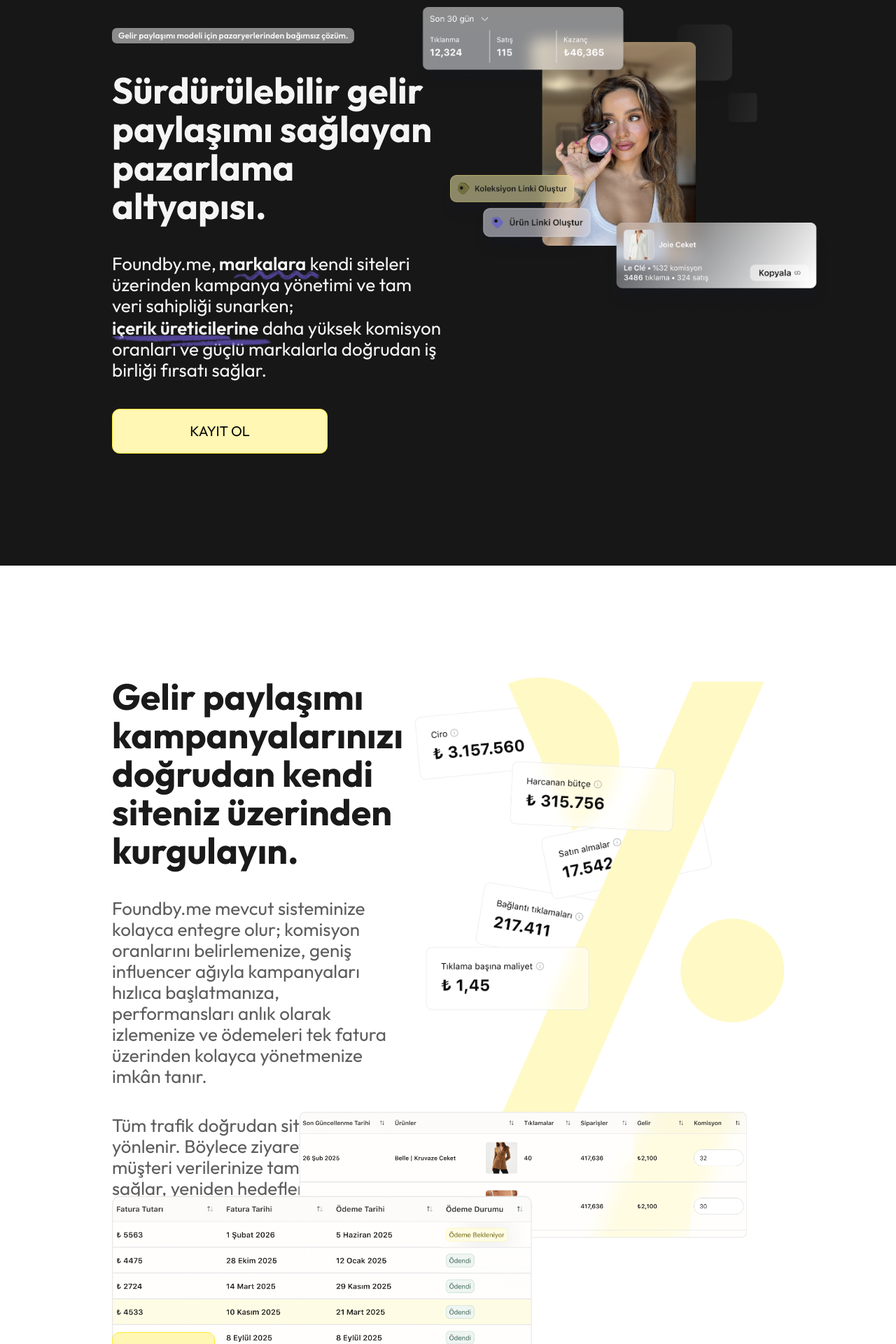
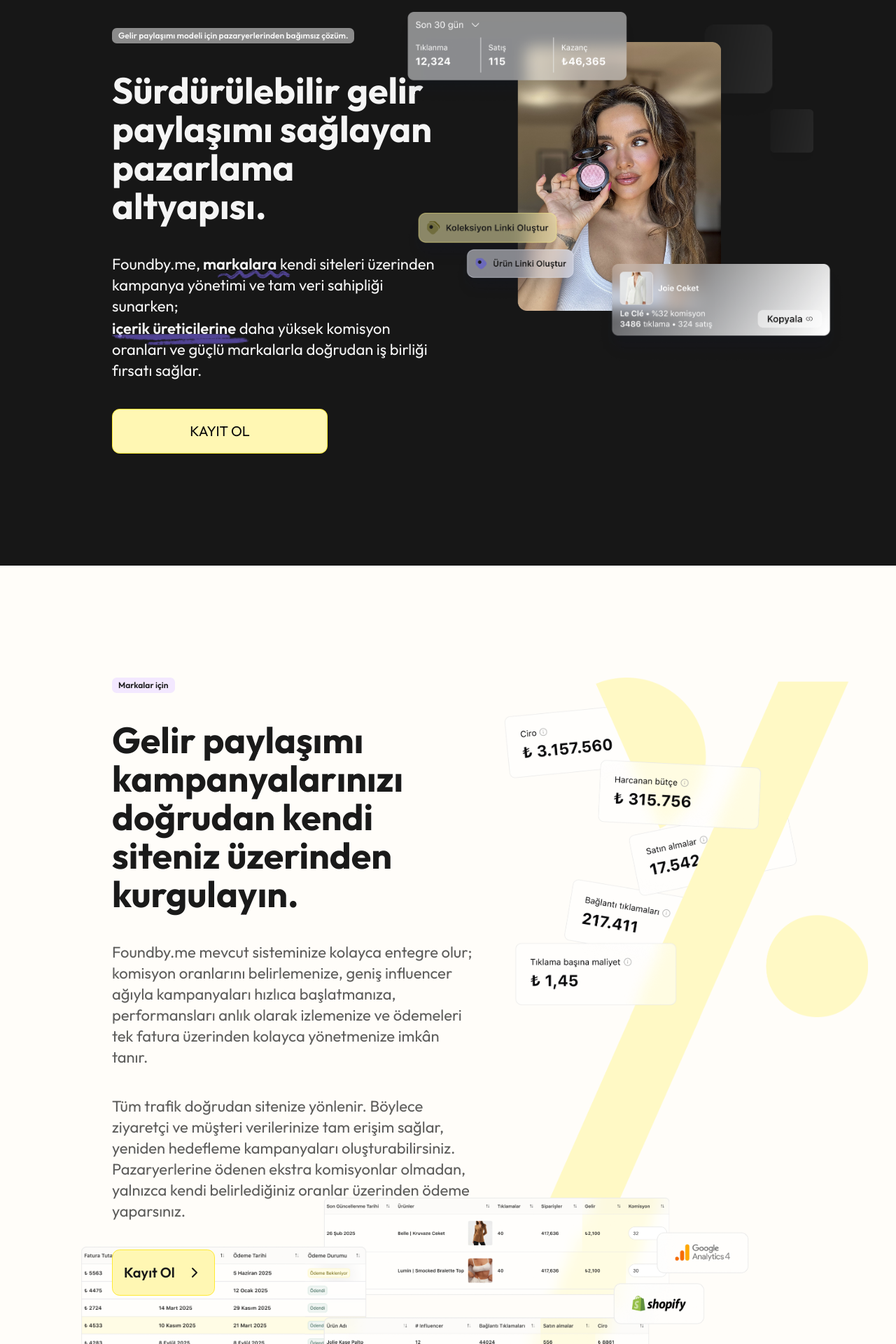
Before and after one commit to kayaayberk/foundbyme-demo, a Next.js app: page / in a window 1280 px wide. Shown: the part 120-2040 px from the top of the page at 70% size. Built offline with nearby package versions, Linux system fonts and the light colour scheme.

Commit message:
clean/tidy up the landing page with more generic usages

```diff
--- a/app/globals.css
+++ b/app/globals.css
@@ -177,6 +177,6 @@
 	}
 
 	p {
-		@apply flex flex-col gap-0.5 text-[16px] font-[400] lg:text-[22px] xl:text-[26px] xl:leading-[30px] text-primary/70;
+		@apply flex flex-col gap-0.5 text-[16px] font-[400] lg:text-[22px] xl:text-[22px] xl:leading-[30px] text-primary/70;
 	}
 }
--- a/app/page.js
+++ b/app/page.js
@@ -2,6 +2,12 @@
 
 import { useState, useEffect } from 'react'
 import Image from 'next/image'
+import { AnimatePresence, motion } from 'motion/react'
+import { Badge } from '@/components/ui/badge'
+import { Button } from '@/components/ui/button'
+import { ChevronRight } from 'lucide-react'
+
+// Import all images
 import underline1 from '@/public/page-landing/hero/underline-1.png'
 import underline2 from '@/public/page-landing/hero/underline-2.png'
 import underline3 from '@/public/page-landing/hero/underline-3.png'
@@ -12,23 +18,33 @@
 import semiRounded1 from '@/public/page-landing/hero/semi-rounded-1.png'
 import semiRounded2 from '@/public/page-landing/hero/semi-rounded-2.png'
 import bgGroup from '@/public/page-landing/section-2/bg-group.png'
+import bgMobile from '@/public/page-landing/section-2/mobile-bg.png'
 import avatar from '@/public/page-landing/hero/avatar.png'
 import table1 from '@/public/page-landing/section-2/table-1.png'
 import table2 from '@/public/page-landing/section-2/table-2.png'
 import table3 from '@/public/page-landing/section-2/table-3.png'
+import cardGoogleAnalytics from '@/public/page-landing/section-2/card-google-analytics.png'
+import cardShopify from '@/public/page-landing/section-2/card-shopify.png'
 
-import { AnimatePresence, motion } from 'motion/react'
-import { Badge } from '@/components/ui/badge'
-import { Button } from '@/components/ui/button'
-import { ChevronRight } from 'lucide-react'
+// Configuration constants
+const SCALING_CONFIG = {
+	hero: {
+		referenceWidth: 2200,
+		referenceHeight: 1200,
+		minScale: 0.35,
+		maxScale: 1.0,
+		containerSize: { width: 500, height: 570 }
+	},
+	section2: {
+		referenceWidth: 2200,
+		referenceHeight: 1200,
+		minScale: 0.4,
+		maxScale: 1.0,
+		containerSize: { width: 1800, height: 600 }
+	}
+}
 
-export default function Home() {
-	const [scale, setScale] = useState(1)
-
-	// Base dimensions and positions (reference values at scale = 1)
-	const baseContainerSize = { width: 500, height: 570 }
-
-	const baseElements = {
+const HERO_ELEMENTS_CONFIG = {
 	avatar: {
 		width: 500,
 		height: 500,
@@ -38,60 +54,105 @@
 		alignItems: 'center'
 	},
 	button1: {
-			width: 360,
-			bottom: 88,
-			left: -192
+		width: 400,
+		bottom: -18,
+		left: -272
 	},
 	button2: {
 		width: 320,
-			bottom: 0,
-			left: -112
+		bottom: -100,
+		left: -152
 	},
 	productCard: {
-			width: 550,
-			bottom: -128,
-			right: -264
+		width: 600,
+		bottom: -250,
+		right: -300
 	},
 	statsCard: {
-			width: 550,
-			top: -52,
-			left: -260
+		width: 600,
+		top: -40,
+		left: -300
 	},
 	semiRounded2: {
-			width: 220,
+		width: 270,
 		top: -8,
-			right: -72
+		right: -180
 	},
 	semiRounded1: {
-			width: 100,
-			top: 160,
-			right: -104
+		width: 150,
+		top: 200,
+		right: -250
 	}
 }
 
+const SECTION2_ELEMENTS_CONFIG = {
+	table1: {
+		width: 700,
+		height: 280,
+		left: 0,
+		top: '35%',
+		zIndex: 5,
+		transform: 'translateX(0%) translateY(50%)'
+	},
+	table2: {
+		width: 850,
+		height: 230,
+		left: '33%',
+		top: '15%',
+		transform: 'translateX(-40%)',
+		zIndex: 4
+	},
+	table3: {
+		width: 800,
+		height: 200,
+		left: '33%',
+		top: '64%',
+		transform: 'translateX(-50%) translateY(20%)',
+		zIndex: 5
+	},
+	cardGoogleAnalytics: {
+		width: 225,
+		height: 100,
+		right: '9%',
+		top: '29%',
+		zIndex: 5
+	},
+	cardShopify: {
+		width: 225,
+		height: 100,
+		right: '15%',
+		top: '50%',
+		transform: 'translateX(140%)',
+		zIndex: 5
+	}
+}
+
+// Custom hook for responsive scaling
+const useResponsiveScale = () => {
+	const [scale, setScale] = useState(1)
+	const [scaleSection2, setScaleSection2] = useState(1)
+	const [isMobile, setIsMobile] = useState(false)
+
 	useEffect(() => {
-		const updateScale = () => {
+		const calculateScale = (config) => {
 			const width = window.innerWidth
 			const height = window.innerHeight
 
-			// Calculate scale based on available space
-			const referenceWidth = 2200
-			const referenceHeight = 1200
-			const minScale = 0.35
-			const maxScale = 1.0
-
-			// Scale based on both width and height, using the smaller ratio
-			const widthScale = width / referenceWidth
-			const heightScale = height / referenceHeight
+			const widthScale = width / config.referenceWidth
+			const heightScale = height / config.referenceHeight
 
 			let calculatedScale = Math.min(widthScale, heightScale)
+			calculatedScale = Math.max(calculatedScale, config.minScale)
+			calculatedScale = Math.min(calculatedScale, config.maxScale)
 
-			// Apply bounds
-			calculatedScale = Math.max(calculatedScale, minScale)
-			calculatedScale = Math.min(calculatedScale, maxScale)
+			return Math.round(calculatedScale * 1000) / 1000
+		}
 
-			// Round for performance
-			setScale(Math.round(calculatedScale * 1000) / 1000)
+		const updateScale = () => {
+			const width = window.innerWidth
+			setIsMobile(width < 768)
+			setScale(calculateScale(SCALING_CONFIG.hero))
+			setScaleSection2(calculateScale(SCALING_CONFIG.section2))
 		}
 
 		updateScale()
@@ -99,8 +160,11 @@
 		return () => window.removeEventListener('resize', updateScale)
 	}, [])
 
-	// Helper function to calculate scaled styles
-	const getScaledStyles = (element) => {
+	return { scale, scaleSection2, isMobile }
+}
+
+// Utility function for calculating scaled styles
+const getScaledStyles = (element, scale) => {
 	const styles = {}
 
 	// Scale dimensions
@@ -108,36 +172,68 @@
 	if (element.height) styles.height = `${element.height * scale}px`
 
 	// Scale positions
-		if (element.top !== undefined) {
-			if (typeof element.top === 'string') {
-				styles.top = element.top
-			} else {
-				styles.top = `${element.top * scale}px`
+	const scalePosition = (value) => {
+		if (typeof value === 'string') return value
+		return `${value * scale}px`
 	}
-		}
-		if (element.bottom !== undefined) {
-			styles.bottom = `${element.bottom * scale}px`
-		}
-		if (element.left !== undefined) {
-			if (typeof element.left === 'string') {
-				styles.left = element.left
-			} else {
-				styles.left = `${element.left * scale}px`
-			}
-		}
-		if (element.right !== undefined) {
-			styles.right = `${element.right * scale}px`
-		}
-		if (element.transform) {
-			styles.transform = element.transform
-		}
+
+	if (element.top !== undefined) styles.top = scalePosition(element.top)
+	if (element.bottom !== undefined) styles.bottom = scalePosition(element.bottom)
+	if (element.left !== undefined) styles.left = scalePosition(element.left)
+	if (element.right !== undefined) styles.right = scalePosition(element.right)
+
+	// Copy other properties
+	if (element.transform) styles.transform = element.transform
+	if (element.zIndex) styles.zIndex = element.zIndex
 
 	return styles
 }
 
+// Reusable animated element component
+const AnimatedElement = ({
+	src,
+	alt,
+	elementConfig,
+	scale,
+	className = 'absolute',
+	animation = {},
+	style = {}
+}) => {
+	const scaledStyles = getScaledStyles(elementConfig, scale)
+	const imageStyles = {
+		width: '100%',
+		height: elementConfig.height ? 'auto' : 'auto',
+		objectFit: 'contain'
+	}
+
+	return (
+		<AnimatePresence>
+			<motion.div
+				initial={{ opacity: 0, y: 100 }}
+				animate={{ opacity: 1, y: 0 }}
+				exit={{ opacity: 0, y: -100 }}
+				transition={{ duration: 1, ease: "easeOut", ...animation }}
+				className={className}
+				style={{ ...scaledStyles, ...style }}
+			>
+				<Image
+					src={src}
+					alt={alt}
+					width={elementConfig.width}
+					height={elementConfig.height || elementConfig.width}
+					quality={100}
+					style={imageStyles}
+				/>
+			</motion.div>
+		</AnimatePresence>
+	)
+}
+
+// Hero section component
+const HeroSection = ({ scale }) => {
 	const containerStyles = {
-		width: `${baseContainerSize.width * scale}px`,
-		height: `${baseContainerSize.height * scale}px`,
+		width: `${SCALING_CONFIG.hero.containerSize.width * scale}px`,
+		height: `${SCALING_CONFIG.hero.containerSize.height * scale}px`,
 		position: 'relative',
 		transition: 'all 300ms ease-out',
 		display: 'flex',
@@ -146,10 +242,76 @@
 	}
 
 	return (
-		<div className='flex w-full flex-col items-center justify-center'>
 		<section className='relative flex w-full items-start justify-center bg-neutral-900'>
 			<div className='flex w-full flex-col items-start justify-between md:gap-4 gap-20 px-5 md:py-40 py-28 md:flex-row lg:px-20 xl:px-40'>
-					{/* HERO LEFT */}
+				<HeroContent />
+				<div className='flex w-full md:basis-1/2 basis-full items-center justify-center'>
+					<div style={containerStyles}>
+						<AnimatedElement
+							src={avatar}
+							alt='hero'
+							elementConfig={HERO_ELEMENTS_CONFIG.avatar}
+							scale={scale}
+							className='absolute z-[1]'
+							animation={{ delay: 0 }}
+						/>
+						<AnimatedElement
+							src={button1}
+							alt='hero'
+							elementConfig={HERO_ELEMENTS_CONFIG.button1}
+							scale={scale}
+							className='absolute z-[2]'
+							animation={{ delay: 0.25 }}
+						/>
+						<AnimatedElement
+							src={button2}
+							alt='hero'
+							elementConfig={HERO_ELEMENTS_CONFIG.button2}
+							scale={scale}
+							className='absolute z-[2]'
+							animation={{ delay: 0.5 }}
+						/>
+						<AnimatedElement
+							src={productCard}
+							alt='hero'
+							elementConfig={HERO_ELEMENTS_CONFIG.productCard}
+							scale={scale}
+							className='absolute z-[3]'
+							animation={{ delay: 0.75 }}
+						/>
+						<AnimatedElement
+							src={statsCard}
+							alt='hero'
+							elementConfig={HERO_ELEMENTS_CONFIG.statsCard}
+							scale={scale}
+							className='absolute z-[3]'
+							animation={{ delay: 0.5 }}
+						/>
+						<AnimatedElement
+							src={semiRounded2}
+							alt='hero'
+							elementConfig={HERO_ELEMENTS_CONFIG.semiRounded2}
+							scale={scale}
+							className='absolute'
+							animation={{ delay: 1 }}
+						/>
+						<AnimatedElement
+							src={semiRounded1}
+							alt='hero'
+							elementConfig={HERO_ELEMENTS_CONFIG.semiRounded1}
+							scale={scale}
+							className='absolute'
+							animation={{ delay: 1.25 }}
+						/>
+					</div>
+				</div>
+			</div>
+		</section>
+	)
+}
+
+// Hero content component
+const HeroContent = () => (
 	<div className='flex flex-col gap-10 md:basis-1/2'>
 		<Badge
 			variant='secondary'
@@ -203,48 +365,38 @@
 			KAYIT OL
 		</Button>
 	</div>
-					{/* HERO RIGHT */}
-					<div className='flex w-full md:basis-1/2 basis-full items-center justify-center'>
-						<div style={containerStyles}>
+)
+
+// Section 2 animated elements component
+const Section2AnimatedElements = ({ scaleSection2, isMobile }) => {
+	const containerStyles = {
+		width: `${SCALING_CONFIG.section2.containerSize.width * scaleSection2}px`,
+		height: `${SCALING_CONFIG.section2.containerSize.height * scaleSection2}px`,
+		position: 'absolute',
+		transition: 'all 300ms ease-out',
+		bottom: isMobile ? '150px' : '-40px',
+		left: '50%',
+		transform: 'translateX(-50%)',
+		display: isMobile ? 'none' : 'flex',
+		zIndex: 4
+	}
+
+	const AnimatedSection2Element = ({ src, alt, elementKey, delay }) => (
 		<AnimatePresence>
-								{/* Avatar - Center */}
 			<motion.div
-									initial={{ opacity: 0, y: 100 }}
-									animate={{ opacity: 1, y: 0 }}
-									exit={{ opacity: 0, y: -100 }}
-									transition={{ duration: 1 }}
-									className='absolute z-[1]'
-									style={getScaledStyles(baseElements.avatar)}
+				initial={{ opacity: 0, y: elementKey === 'table2' ? 100 : 50 }}
+				whileInView={{ opacity: 1, y: 0 }}
+				exit={{ opacity: 0, y: elementKey === 'table2' ? 100 : 50 }}
+				transition={{ duration: 1, delay, ease: "easeOut" }}
+				viewport={{ once: true, amount: 0.3 }}
+				className='absolute'
+				style={getScaledStyles(SECTION2_ELEMENTS_CONFIG[elementKey], scaleSection2)}
 			>
 				<Image
-										src={avatar}
-										alt='hero'
-										width={baseElements.avatar.width}
-										height={baseElements.avatar.height}
-										style={{
-											width: '100%',
-											height: '100%',
-											objectFit: 'contain'
-										}}
-									/>
-								</motion.div>
-							</AnimatePresence>
-
-							{/* Button 1 */}
-							<AnimatePresence>
-								<motion.div
-									initial={{ opacity: 0, y: 100 }}
-									animate={{ opacity: 1, y: 0 }}
-									exit={{ opacity: 0, y: -100 }}
-									transition={{ duration: 1, delay: 0.25 }}
-									className='absolute z-[2]'
-									style={getScaledStyles(baseElements.button1)}
-								>
-									<Image
-										src={button1}
-										alt='hero'
-										width={baseElements.button1.width}
-										height={baseElements.button1.width}
+					src={src}
+					alt={alt}
+					width={SECTION2_ELEMENTS_CONFIG[elementKey].width}
+					height={SECTION2_ELEMENTS_CONFIG[elementKey].height}
 					style={{
 						width: '100%',
 						height: 'auto',
@@ -253,136 +405,27 @@
 				/>
 			</motion.div>
 		</AnimatePresence>
+	)
 
-							{/* Button 2 */}
-							<AnimatePresence>
-								<motion.div
-									initial={{ opacity: 0, y: 100 }}
-									animate={{ opacity: 1, y: 0 }}
-									exit={{ opacity: 0, y: -100 }}
-									transition={{ duration: 1, delay: 0.5 }}
-									className='absolute z-[2]'
-									style={getScaledStyles(baseElements.button2)}
-								>
-									<Image
-										src={button2}
-										alt='hero'
-										width={baseElements.button2.width}
-										height={baseElements.button2.width}
-										quality={100}
-										style={{
-											width: '100%',
-											height: 'auto',
-											objectFit: 'contain'
-										}}
-									/>
-								</motion.div>
-							</AnimatePresence>
+	return (
+		<div style={containerStyles}>
+			<AnimatedSection2Element src={table1} alt='table1' elementKey='table1' delay={0.25} />
+			<AnimatedSection2Element src={table2} alt='table2' elementKey='table2' delay={0} />
+			<AnimatedSection2Element src={table3} alt='table3' elementKey='table3' delay={0.75} />
+			<AnimatedSection2Element src={cardGoogleAnalytics} alt='google analytics card' elementKey='cardGoogleAnalytics' delay={1} />
+			<AnimatedSection2Element src={cardShopify} alt='shopify card' elementKey='cardShopify' delay={1.25} />
+		</div>
+	)
+}
 
-							{/* Product Card */}
-							<AnimatePresence>
-								<motion.div
-									initial={{ opacity: 0, y: 100 }}
-									animate={{ opacity: 1, y: 0 }}
-									exit={{ opacity: 0, y: -100 }}
-									transition={{ duration: 1, delay: 0.75 }}
-									className='absolute z-[3]'
-									style={getScaledStyles(baseElements.productCard)}
-								>
-									<Image
-										src={productCard}
-										alt='hero'
-										width={baseElements.productCard.width}
-										height={300}
-										quality={100}
-										style={{
-											width: '100%',
-											height: 'auto',
-											objectFit: 'contain'
-										}}
-									/>
-								</motion.div>
-							</AnimatePresence>
-
-							{/* Stats Card */}
-							<AnimatePresence>
-								<motion.div
-									initial={{ opacity: 0, y: 100 }}
-									animate={{ opacity: 1, y: 0 }}
-									exit={{ opacity: 0, y: -100 }}
-									transition={{ duration: 1, delay: 0.5 }}
-									className='absolute z-[3]'
-									style={getScaledStyles(baseElements.statsCard)}
-								>
-									<Image
-										src={statsCard}
-										alt='hero'
-										width={baseElements.statsCard.width}
-										height={300}
-										quality={100}
-										style={{
-											width: '100%',
-											height: 'auto',
-											objectFit: 'contain'
-										}}
-									/>
-								</motion.div>
-							</AnimatePresence>
-
-							{/* Semi Rounded 2 */}
-							<AnimatePresence>
-								<motion.div
-									initial={{ opacity: 0, y: 100 }}
-									animate={{ opacity: 1, y: 0 }}
-									exit={{ opacity: 0, y: -100 }}
-									transition={{ duration: 1, delay: 1 }}
-									className='absolute'
-									style={getScaledStyles(baseElements.semiRounded2)}
-								>
-									<Image
-										src={semiRounded2}
-										alt='hero'
-										width={baseElements.semiRounded2.width}
-										height={baseElements.semiRounded2.width}
-										style={{
-											width: '100%',
-											height: 'auto',
-											objectFit: 'contain'
-										}}
-									/>
-								</motion.div>
-							</AnimatePresence>
-
-							{/* Semi Rounded 1 */}
-							<AnimatePresence>
-								<motion.div
-									initial={{ opacity: 0, y: 100 }}
-									animate={{ opacity: 1, y: 0 }}
-									exit={{ opacity: 0, y: -100 }}
-									transition={{ duration: 1, delay: 1.25 }}
-									className='absolute'
-									style={getScaledStyles(baseElements.semiRounded1)}
-								>
-									<Image
-										src={semiRounded1}
-										alt='hero'
-										width={baseElements.semiRounded1.width}
-										height={baseElements.semiRounded1.width}
-										style={{
-											width: '100%',
-											height: 'auto',
-											objectFit: 'contain'
-										}}
-									/>
-								</motion.div>
-							</AnimatePresence>
-						</div>
-					</div>
-				</div>
-			</section>
-			<section className='relative w-full'>
-				<div className='relative flex w-full flex-col items-start justify-between md:gap-4 gap-20 px-5 md:py-40 py-28 md:flex-row lg:px-20 xl:px-40'>
-					<div className='flex flex-col gap-10 md:basis-1/2 basis-full'>
+// Section 2 content component
+const Section2Content = () => (
+	<div className='z-[40] flex flex-col gap-10 md:basis-1/2 basis-full'>
+		<Badge
+			variant='secondary'
+			className='text-primary rounded-sm bg-purple-100 text-xs font-semibold'>
+			Markalar için
+		</Badge>
 		<h1>Gelir paylaşımı kampanyalarınızı doğrudan kendi siteniz üzerinden kurgulayın.</h1>
 		<p className='text-primary/70'>
 			Foundby.me mevcut sisteminize kolayca entegre olur; komisyon oranlarını belirlemenize, geniş influencer ağıyla kampanyaları hızlıca başlatmanıza, performansları anlık olarak izlemenize ve ödemeleri tek fatura üzerinden kolayca yönetmenize imkân tanır.
@@ -398,62 +441,51 @@
 			<ChevronRight className='!w-6 !h-6' />
 		</Button>
 	</div>
+)
+
+// Section 2 background images component
+const Section2Background = () => (
+	<>
 		<motion.div
-						initial={{ opacity: 0, scale: 0.8, y: 50 }}
+			initial={{ opacity: 0, y: 50 }}
 			whileInView={{ opacity: 1, scale: 1, y: 0 }}
-						exit={{ opacity: 0, scale: 0.8, y: 50 }}
-						transition={{ duration: 0.8, ease: "easeOut" }}
+			exit={{ opacity: 0, y: 50 }}
+			transition={{ duration: 1, ease: "easeOut" }}
 			viewport={{ once: true, amount: 0.3 }}
-						className='z-[-1] h-full'
+			className='z-[1] md:basis-1/2 basis-full h-full min-h-[1000px] hidden md:block'
 		>
-						<Image src={bgGroup} alt='hero' width={700} height={500} />
+			<Image src={bgGroup} alt='hero' width={1400} height={500} />
 		</motion.div>
-					<div className='absolute -bottom-20 -left-1/2 translate-x-1/2 translate-y-1/2 w-full h-full'>
-						{/* Table 1 - Left positioned */}
-						<AnimatePresence>
 		<motion.div
-								initial={{ opacity: 0, x: -100, y: 50 }}
-								whileInView={{ opacity: 1, x: 0, y: 0 }}
-								exit={{ opacity: 0, x: -100, y: 50 }}
-								transition={{ duration: 0.8, delay: 0.2, ease: "easeOut" }}
+			initial={{ opacity: 0, y: 50 }}
+			whileInView={{ opacity: 1, scale: 1, y: 0 }}
+			exit={{ opacity: 0, y: 50 }}
+			transition={{ duration: 1, ease: "easeOut" }}
 			viewport={{ once: true, amount: 0.3 }}
-								className='z-[5] absolute left-40 top-40'
+			className='z-[1] md:basis-1/2 basis-full h-full min-h-[1000px] block md:hidden'
 		>
-								<Image src={table1} alt='table1' width={600} height={350} />
+			<Image src={bgMobile} alt='hero' width={1400} height={500} />
 		</motion.div>
-						</AnimatePresence>
+	</>
+)
 
-						{/* Table 2 - Center positioned */}
-						<AnimatePresence>
-							<motion.div
-								initial={{ opacity: 0, y: 100 }}
-								whileInView={{ opacity: 1, y: 0 }}
-								exit={{ opacity: 0, y: 100 }}
-								transition={{ duration: 0.8, delay: 0.4, ease: "easeOut" }}
-								viewport={{ once: true, amount: 0.3 }}
-								className='z-[4] absolute left-1/2 top-10 -translate-x-1/3'
-							>
-								<Image src={table2} alt='table2' width={700} height={400} />
-							</motion.div>
-						</AnimatePresence>
+// Main page component
+export default function Home() {
+	const { scale, scaleSection2, isMobile } = useResponsiveScale()
 
-						{/* Table 3 - Right positioned */}
-						<AnimatePresence>
-							<motion.div
-								initial={{ opacity: 0, x: 100, y: 50 }}
-								whileInView={{ opacity: 1, x: 0, y: 0 }}
-								exit={{ opacity: 0, x: 100, y: 50 }}
-								transition={{ duration: 0.8, delay: 0.6, ease: "easeOut" }}
-								viewport={{ once: true, amount: 0.3 }}
-								className='absolute right-0 top-3/4 z-[1]'
-							>
-								<Image src={table3} alt='table3' width={500} height={350} />
-							</motion.div>
-						</AnimatePresence>
-					</div>
+	return (
+		<div className='flex w-full flex-col items-center justify-center'>
+			<HeroSection scale={scale} />
+
+			<section className='relative w-full bg-[#FFFDF9]'>
+				<div className='relative flex w-full flex-col items-start justify-between md:gap-10 gap-10 px-5 md:py-40 md:pb-0 py-28 md:flex-row lg:px-20 xl:pr-10 xl:px-40'>
+					<Section2Content />
+					<Section2Background />
+					<Section2AnimatedElements scaleSection2={scaleSection2} isMobile={isMobile} />
 				</div>
 			</section>
-			<section>section2</section>
+
+			<section className='h-screen'>section2</section>
 		</div>
 	)
 }
```
Also changed, not shown: public/page-landing/section-2/mobile-bg.png (added). Lines whose indentation alone changed are shown as unchanged.
